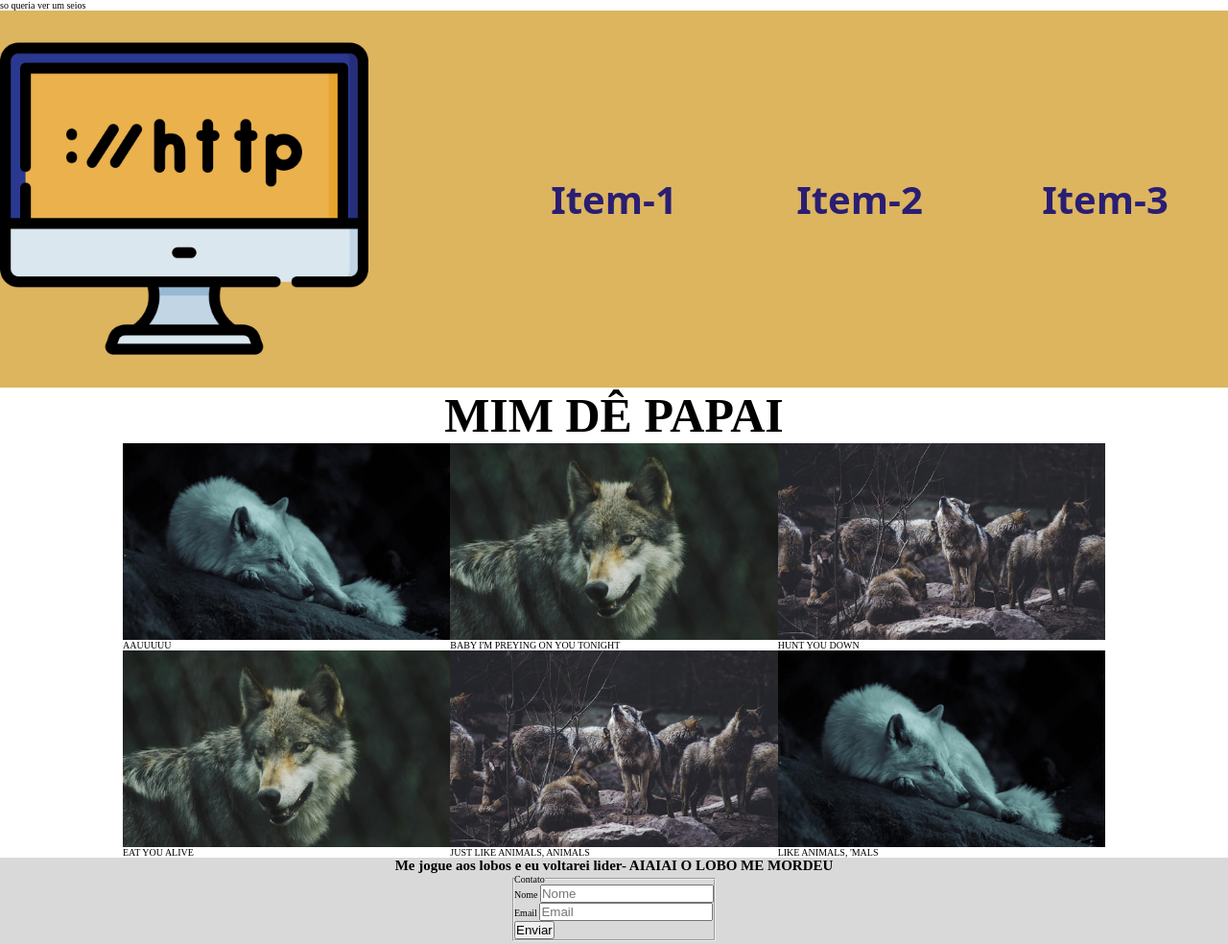
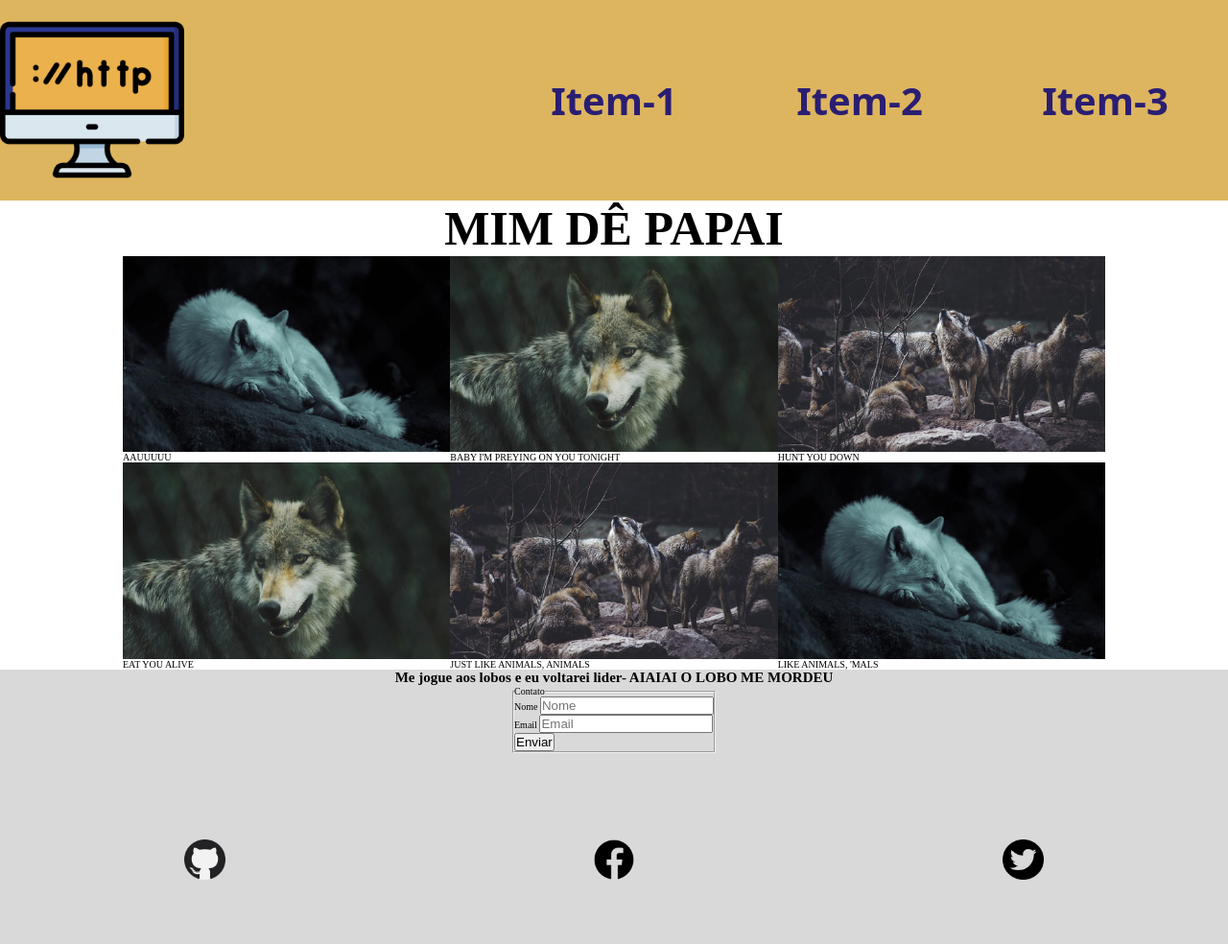
Before and after one commit to 1TDSPL-2023/rm99969, a plain HTML site: page index.html in a window 1280 px wide. Shown: the top 984 px of the page at 96% size. Drawn offline with Linux system fonts and the light colour scheme.

Commit message:
att do cabecalho >:)

```diff
--- a/css/cabecalho.css
+++ b/css/cabecalho.css
@@ -10,10 +10,10 @@
     flex-wrap: wrap;
     justify-content: space-around;
     width: 60%;
-    height: 100%;
+    height: 80%;
 }
 .cabecalho img{
-    width: 30%;
+    width: 15%;
     max-width: 30%;
 }
 .cabecalho a {
@@ -23,7 +23,7 @@
     font-weight: 700;
     color: rgb(42, 30, 114);
     text-align: center;
-    padding: 22% 0;
+    padding: 10% 0;
 }
 .cabecalho a:hover{
     color:rgb(221, 181, 95);
--- a/index.html
+++ b/index.html
@@ -13,7 +13,7 @@
         var nr2 = 10;
 
         window.alert("MIM DÊ PAPAI");
-        document.write("so queria ver um seios")
+        window.alert("so queria ver um seios")
 
     </script>
 
```
